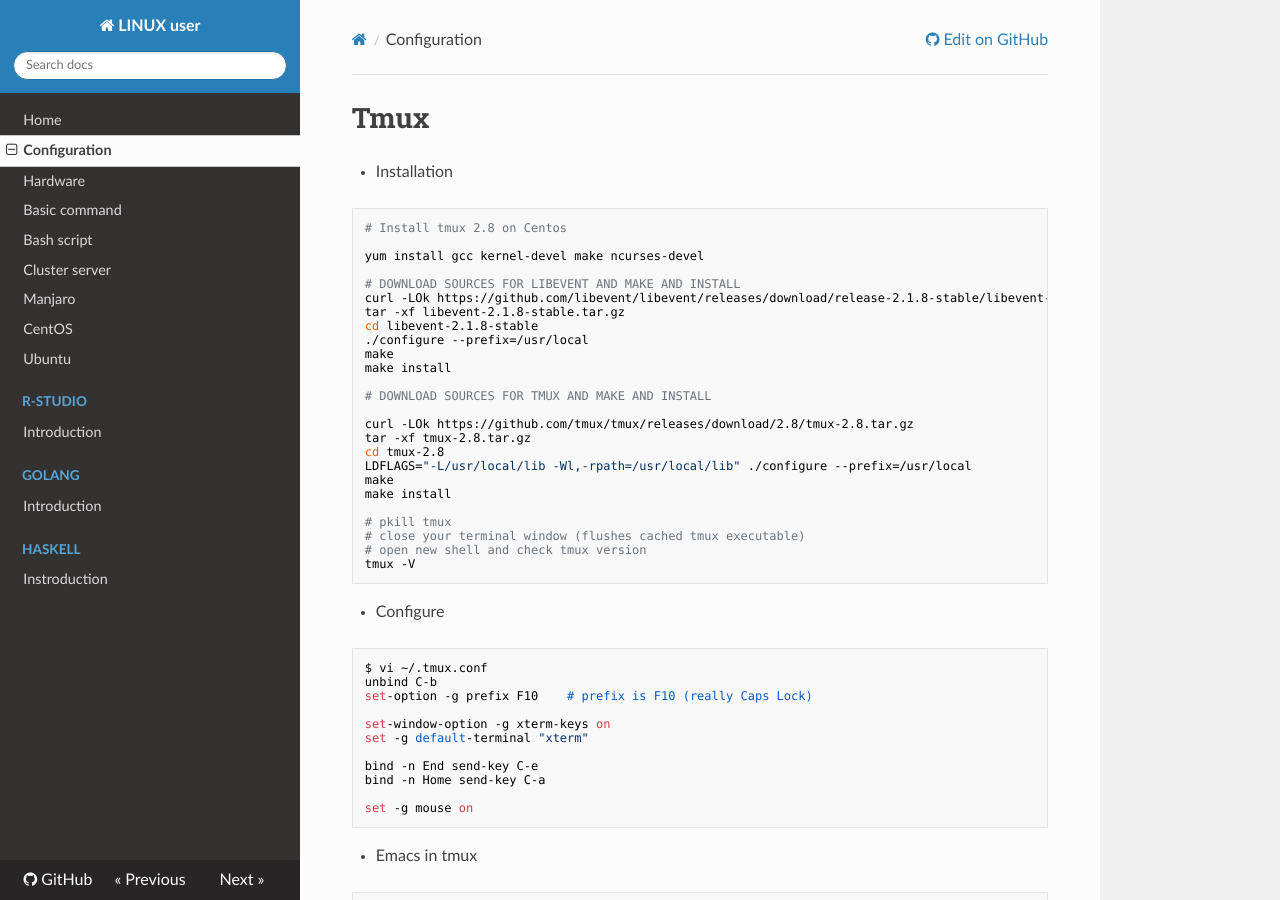
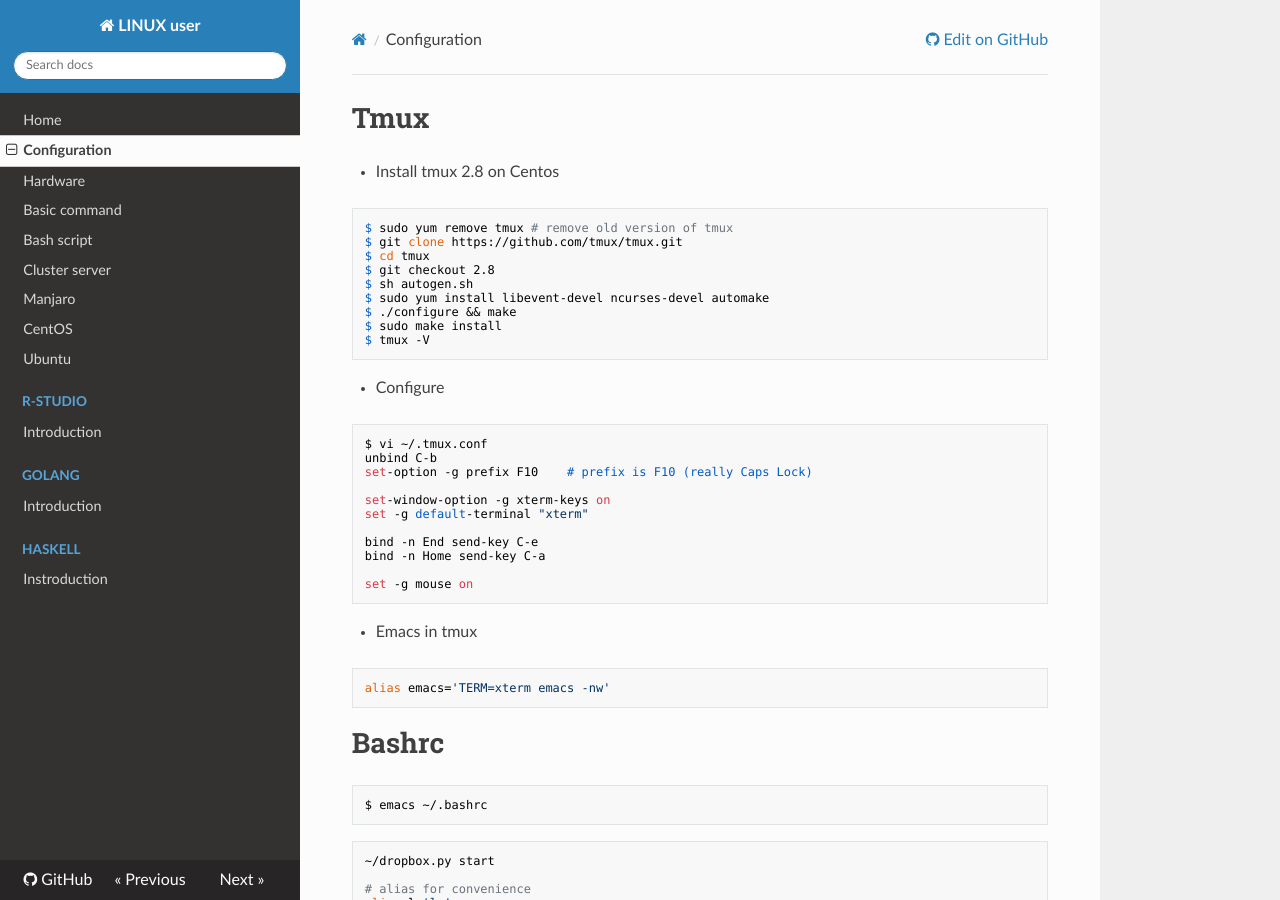
Before and after one commit to WonyoungCho/LINUX, an MkDocs documentation site: the page built from docs/config.md, in a window 1280 px wide and 900 px high. Built offline with MkDocs 1.6.1, drawn with Linux system fonts in a browser that asks for light colours; nearby versions of some CDN libraries; old or Windows-style settings are respelled for this version of MkDocs.

Commit message:
Update config.md

````diff
--- a/docs/config.md
+++ b/docs/config.md
@@ -1,31 +1,15 @@
 # Tmux
-- Installation
+- Install tmux 2.8 on Centos
 ```
-# Install tmux 2.8 on Centos
-
-yum install gcc kernel-devel make ncurses-devel
-
-# DOWNLOAD SOURCES FOR LIBEVENT AND MAKE AND INSTALL
-curl -LOk https://github.com/libevent/libevent/releases/download/release-2.1.8-stable/libevent-2.1.8-stable.tar.gz
-tar -xf libevent-2.1.8-stable.tar.gz
-cd libevent-2.1.8-stable
-./configure --prefix=/usr/local
-make
-make install
-
-# DOWNLOAD SOURCES FOR TMUX AND MAKE AND INSTALL
-
-curl -LOk https://github.com/tmux/tmux/releases/download/2.8/tmux-2.8.tar.gz
-tar -xf tmux-2.8.tar.gz
-cd tmux-2.8
-LDFLAGS="-L/usr/local/lib -Wl,-rpath=/usr/local/lib" ./configure --prefix=/usr/local
-make
-make install
-
-# pkill tmux
-# close your terminal window (flushes cached tmux executable)
-# open new shell and check tmux version
-tmux -V
+$ sudo yum remove tmux # remove old version of tmux
+$ git clone https://github.com/tmux/tmux.git
+$ cd tmux
+$ git checkout 2.8
+$ sh autogen.sh
+$ sudo yum install libevent-devel ncurses-devel automake
+$ ./configure && make
+$ sudo make install
+$ tmux -V
 ```
 
 - Configure
````
